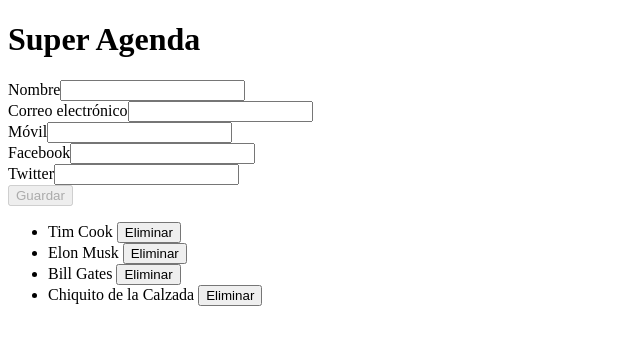
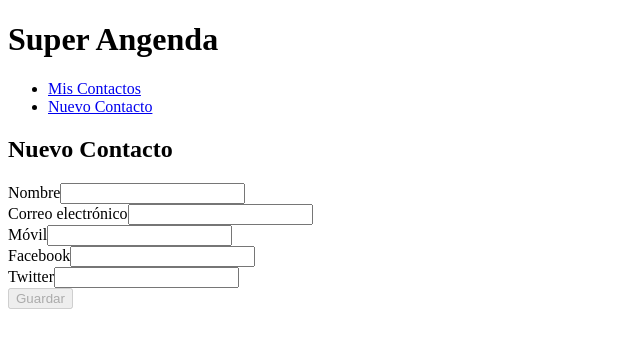
Before and after one commit to dalvarezdp/agenda-angular, an Angular app: page /nuevo-contacto in a window 1280 px wide. Shown: the top 348 px of the page, without its empty margins (0-640 px from the left). Built offline with nearby package versions, Linux system fonts and the light colour scheme.

Commit message:
Nuestra app por fin es Single Page Application.

```diff
--- a/src/app/app.component.html
+++ b/src/app/app.component.html
@@ -1,21 +1,19 @@
 <h1>
-  <!-- Cuando utilizamos {{ }} estamos sincronizando la vista desde el modelo -->
-  {{_title}}
+  Super Angenda
 </h1>
-<!--
-   Formulario de alta de usuario
- -->
- <formulario-alta (alCrearContacto)="darAltaContacto($event)"></formulario-alta>
 
-<!--
-   Para instanciar un componente indicamos una etiqueta HTML que responda al selector definido
-   en ese componente. Para enlazar datos en dicho componente (Padre > Hijo), los pasamos en los
-   atributos decorados con 'Input'. Para suscribirnos a eventos de dicho componente (Hijo > Padre),
-   marcamos el atributo decorado con 'Output' entre paréntesis y asignamos un manejador; los
-   argumentos del evento vienen dados en '$event'. Por último, si queremos evaluar una expresión
-   previamente a su asignación como valor de un atributo, marcamos dicho atributo entre corchetes.
- -->
-<lista-contactos
-  [contactos]="_listaContactos"
-  (alEliminarContacto)="avisarEliminacionContacto($event)">
-</lista-contactos>
+<!-- Barra de navegacion -->
+<nav>
+  <ul>
+    <li>
+      <!-- Para nagegar a una ruta definida desde un template, usamos la directiva RouterLink -->
+      <a routerLink="/mis-contactos">Mis Contactos</a>
+    </li>
+    <li>
+      <a routerLink="/nuevo-contacto">Nuevo Contacto</a>
+    </li>
+  </ul>
+</nav>
+
+<!-- Zona dinamica -->
+<router-outlet></router-outlet>
--- a/src/app/app.component.ts
+++ b/src/app/app.component.ts
@@ -1,6 +1,4 @@
 import { Component, OnInit } from '@angular/core';
-import { ContactoService } from './contacto.service'
-import { Contacto } from './contacto';
 
 @Component({
   // selector css del elemento donde se instanciará el componente.
@@ -10,42 +8,4 @@ import { Contacto } from './contacto';
   // Ruta al CS correspondiente al componente
   styleUrls: ['./app.component.css']
 })
-export class AppComponent implements OnInit {
-
-
-  private _title: string;
-  private _listaContactos: Contacto[];
-
-  /* para hacer una inyeccion de dependencias, devemos indicar en el contructor
-  de una clase un parametro tipado precisamente con el servicio que queremos usar
-  y añadir siempre el modificador de acceso
-  */
-  constructor(private _contactoService: ContactoService){}
-
-  // Este metodo es de obligatoria implementacion cuando usamos la interfaz OnINit. Puesto que no retorna nada, podemos anotarlo como 'void'. Este metodo se ejecuta al instanciarse la clase 'AppComponent'
-  ngOnInit(): void {
-    this._title = 'Super Agenda';
-    this._listaContactos = this._contactoService.obtenerContactos();
-  }
-
-  /**
-   * Se encarga de mostrar un mensaje de aviso de eliminación con el contacto indicado
-   * @param contacto
-   */
-  avisarEliminacionContacto(contacto: Contacto): void {
-    if (confirm(`¿Estás seguro de querer eliminar a ${contacto.nombre}?`)){
-      this._contactoService.eliminarContacto(contacto);
-      this._listaContactos = this._contactoService.obtenerContactos();
-    }
-  }
-
-  /**
-   * Se encarga de crear nuevos contactos en la app
-   * @param contacto
-   */
-  darAltaContacto(contacto: Contacto): void {
-    this._contactoService.crearContacto(contacto);
-    this._listaContactos = this._contactoService.obtenerContactos();
-  }
-
-}
+export class AppComponent {}
--- /dev/null
+++ b/src/app/mis-contactos/mis-contactos.component.html
@@ -0,0 +1,14 @@
+<h2>Mis Contactos</h2>
+
+<!--
+   Para instanciar un componente indicamos una etiqueta HTML que responda al selector definido
+   en ese componente. Para enlazar datos en dicho componente (Padre > Hijo), los pasamos en los
+   atributos decorados con 'Input'. Para suscribirnos a eventos de dicho componente (Hijo > Padre),
+   marcamos el atributo decorado con 'Output' entre paréntesis y asignamos un manejador; los
+   argumentos del evento vienen dados en '$event'. Por último, si queremos evaluar una expresión
+   previamente a su asignación como valor de un atributo, marcamos dicho atributo entre corchetes.
+ -->
+<lista-contactos
+  [contactos]="_listaContactos"
+  (alEliminarContacto)="avisarEliminacionContacto($event)">
+</lista-contactos>
--- /dev/null
+++ b/src/app/mis-contactos/mis-contactos.component.ts
@@ -0,0 +1,36 @@
+import { Component, OnInit } from '@angular/core';
+import { ContactoService } from '../contacto.service'
+import { Contacto } from '../contacto';
+
+@Component({
+  selector: 'app-mis-contactos',
+  templateUrl: './mis-contactos.component.html',
+  styleUrls: ['./mis-contactos.component.css']
+})
+export class MisContactosComponent implements OnInit {
+
+  private _listaContactos: Contacto[];
+
+  /* para hacer una inyeccion de dependencias, devemos indicar en el contructor
+  de una clase un parametro tipado precisamente con el servicio que queremos usar
+  y añadir siempre el modificador de acceso
+  */
+  constructor(private _contactoService: ContactoService){}
+
+  // Este metodo es de obligatoria implementacion cuando usamos la interfaz OnINit. Puesto que no retorna nada, podemos anotarlo como 'void'. Este metodo se ejecuta al instanciarse la clase 'AppComponent'
+  ngOnInit() {
+    this._listaContactos = this._contactoService.obtenerContactos();
+  }
+
+  /**
+   * Se encarga de mostrar un mensaje de aviso de eliminación con el contacto indicado
+   * @param contacto
+   */
+  avisarEliminacionContacto(contacto: Contacto): void {
+    if (confirm(`¿Estás seguro de querer eliminar a ${contacto.nombre}?`)){
+      this._contactoService.eliminarContacto(contacto);
+      this._listaContactos = this._contactoService.obtenerContactos();
+    }
+  }
+
+}
--- /dev/null
+++ b/src/app/nuevo-contacto/nuevo-contacto.component.html
@@ -0,0 +1,6 @@
+<h2>Nuevo Contacto</h2>
+
+<!--
+   Formulario de alta de usuario
+ -->
+ <formulario-alta (alCrearContacto)="darAltaContacto($event)"></formulario-alta>
--- /dev/null
+++ b/src/app/nuevo-contacto/nuevo-contacto.component.ts
@@ -0,0 +1,38 @@
+import { Component, OnInit } from '@angular/core';
+import { Router } from '@angular/router'
+
+import { Contacto } from '../contacto';
+import { ContactoService } from '../contacto.service'
+
+@Component({
+  selector: 'app-nuevo-contacto',
+  templateUrl: './nuevo-contacto.component.html',
+  styleUrls: ['./nuevo-contacto.component.css']
+})
+export class NuevoContactoComponent implements OnInit {
+
+  /* para hacer una inyeccion de dependencias, devemos indicar en el contructor
+  de una clase un parametro tipado precisamente con el servicio que queremos usar
+  y añadir siempre el modificador de acceso
+  */
+  constructor(
+    private _contactoService: ContactoService,
+    private _router: Router
+    ){}
+
+  ngOnInit() {
+  }
+
+  /**
+   * Se encarga de crear nuevos contactos en la app
+   * @param contacto
+   */
+  darAltaContacto(contacto: Contacto): void {
+    this._contactoService.crearContacto(contacto);
+    alert("El contacto se ha creado correctamente.");
+
+    // Podemos navegar desde un componente a traves del Router
+    this._router.navigate(['/mis-contactos']);
+  }
+
+}
```
Also changed, not shown: src/app/app-routing/app-routing.module.ts (added, +37 -0 lines), src/app/app.module.ts (+8 -2 lines), src/app/mis-contactos/mis-contactos.component.css (added), src/app/nuevo-contacto/nuevo-contacto.component.css (added), 2 other files (tests, documents, lock files or other folders).
